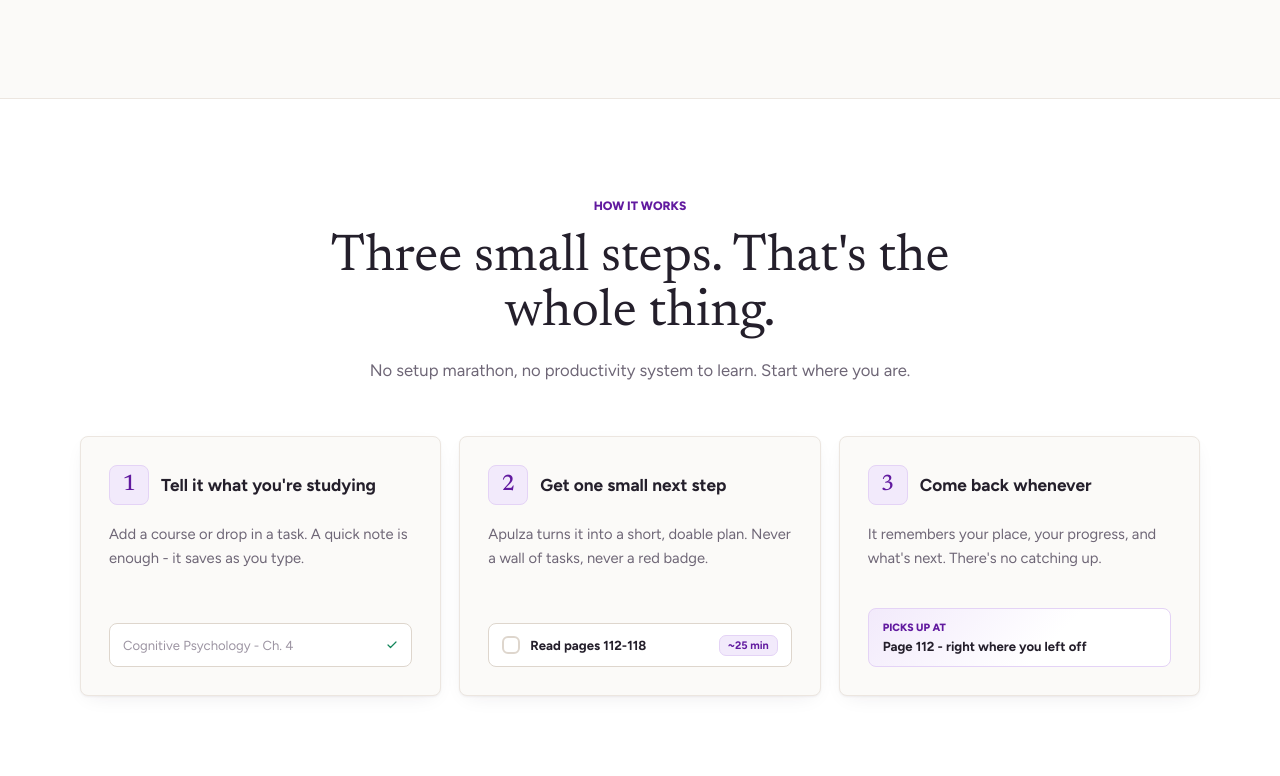
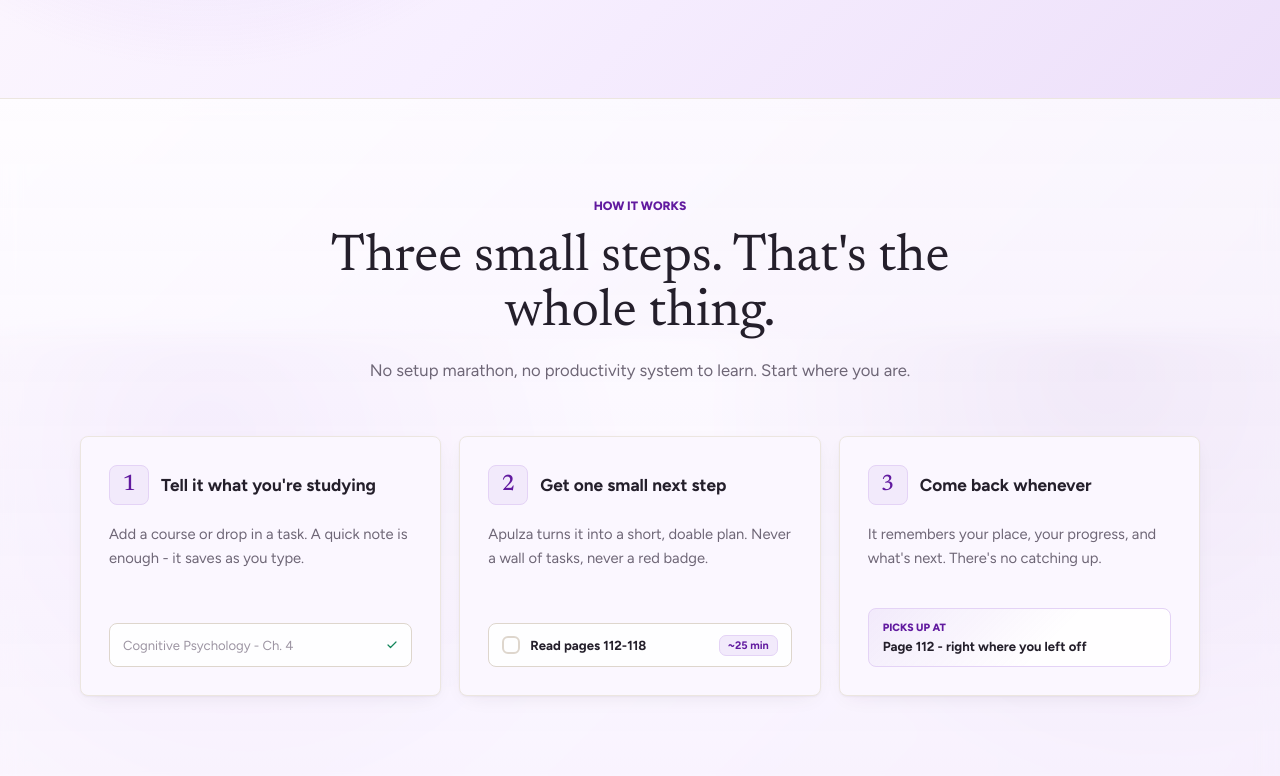
Before and after one commit to daanniill/apulza-website, a React (Vite) app: page / in a window 1280 px wide. Shown: the part 1264-2040 px from the top of the page. Built offline with nearby package versions, Linux system fonts and the light colour scheme.

Commit message:
addded purple gradient

```diff
--- a/src/App.css
+++ b/src/App.css
@@ -1,9 +1,13 @@
 @import url('https://fonts.googleapis.com/css2?family=Figtree:wght@300..800&family=Newsreader:opsz,wght@6..72,300..600&display=swap');
 
 :root {
-  --bg: #fbfaf8;
-  --surface: #ffffff;
-  --surface-2: #f5f2ef;
+  --bg: #fbf7ff;
+  --bg-gradient:
+    radial-gradient(circle at 16% 12%, rgba(180, 130, 238, 0.34), transparent 34%),
+    radial-gradient(circle at 86% 4%, rgba(97, 26, 159, 0.22), transparent 30%),
+    linear-gradient(135deg, #fffbfd 0%, #f7efff 46%, #eadbf8 100%);
+  --surface: rgba(255, 255, 255, 0.88);
+  --surface-2: rgba(248, 244, 252, 0.88);
   --cream: #f6f0e7;
   --cream-2: #efe7da;
   --border: #ece6e0;
@@ -74,7 +78,8 @@
 .app {
   min-height: 100vh;
   overflow-x: clip;
-  background: var(--bg);
+  background: var(--bg-gradient);
+  background-attachment: fixed;
   color: var(--text);
   font-family: Figtree, system-ui, -apple-system, BlinkMacSystemFont, 'Segoe UI', sans-serif;
 }
@@ -242,10 +247,10 @@ section {
   background:
     linear-gradient(
       180deg,
-      rgba(251, 250, 248, 0.94) 0%,
-      rgba(251, 250, 248, 0.66) 31%,
-      rgba(251, 250, 248, 0.38) 56%,
-      rgba(251, 250, 248, 0.77) 84%,
+      rgba(251, 247, 255, 0.94) 0%,
+      rgba(251, 247, 255, 0.66) 31%,
+      rgba(251, 247, 255, 0.38) 56%,
+      rgba(251, 247, 255, 0.77) 84%,
       var(--bg) 100%
     );
 }
@@ -407,7 +412,8 @@ p {
   border-top: 1px solid var(--border);
   border-bottom: 1px solid var(--border);
   padding: 22px 32px;
-  background: var(--surface);
+  background: rgba(255, 255, 255, 0.74);
+  backdrop-filter: blur(10px);
 }
 
 .section {
@@ -418,7 +424,8 @@ p {
 
 .section-band {
   border-top: 1px solid var(--border);
-  background: var(--surface);
+  background: linear-gradient(180deg, rgba(255, 255, 255, 0.72), rgba(251, 247, 255, 0.66));
+  backdrop-filter: blur(10px);
 }
 
 .split-section {
@@ -1142,8 +1149,8 @@ p {
   overflow: hidden;
   border-bottom: 1px solid var(--border);
   background:
-    linear-gradient(180deg, rgba(242, 234, 251, 0.86), transparent 42%),
-    linear-gradient(180deg, var(--cream) 0%, var(--bg) 100%);
+    radial-gradient(circle at 50% 0%, rgba(185, 132, 238, 0.26), transparent 38%),
+    linear-gradient(180deg, rgba(242, 234, 251, 0.86), rgba(251, 247, 255, 0.8) 100%);
   text-align: center;
 }
 
@@ -1170,7 +1177,8 @@ p {
 }
 
 .footer {
-  background: var(--surface);
+  background: rgba(255, 255, 255, 0.82);
+  backdrop-filter: blur(10px);
 }
 
 .footer-inner {
```
